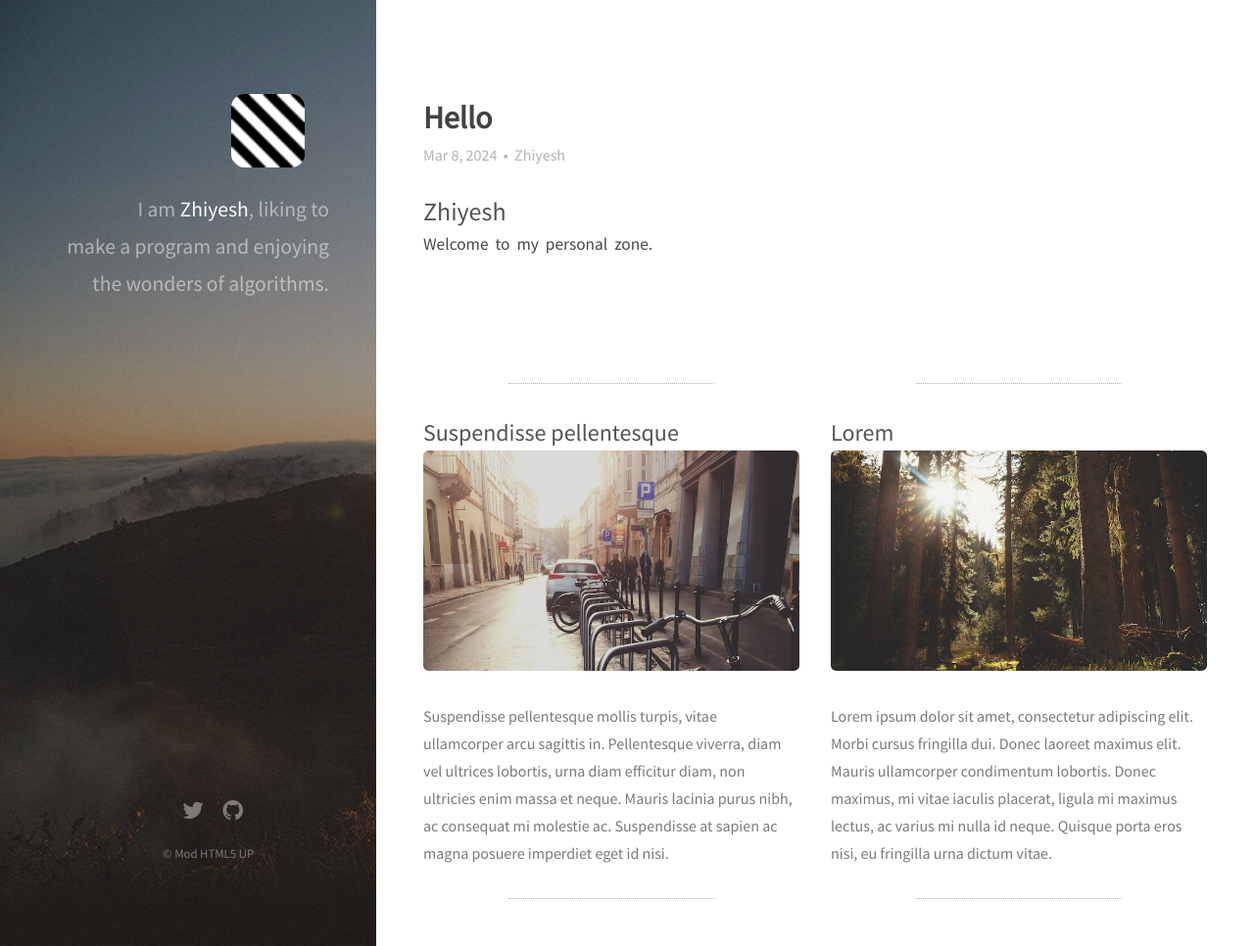
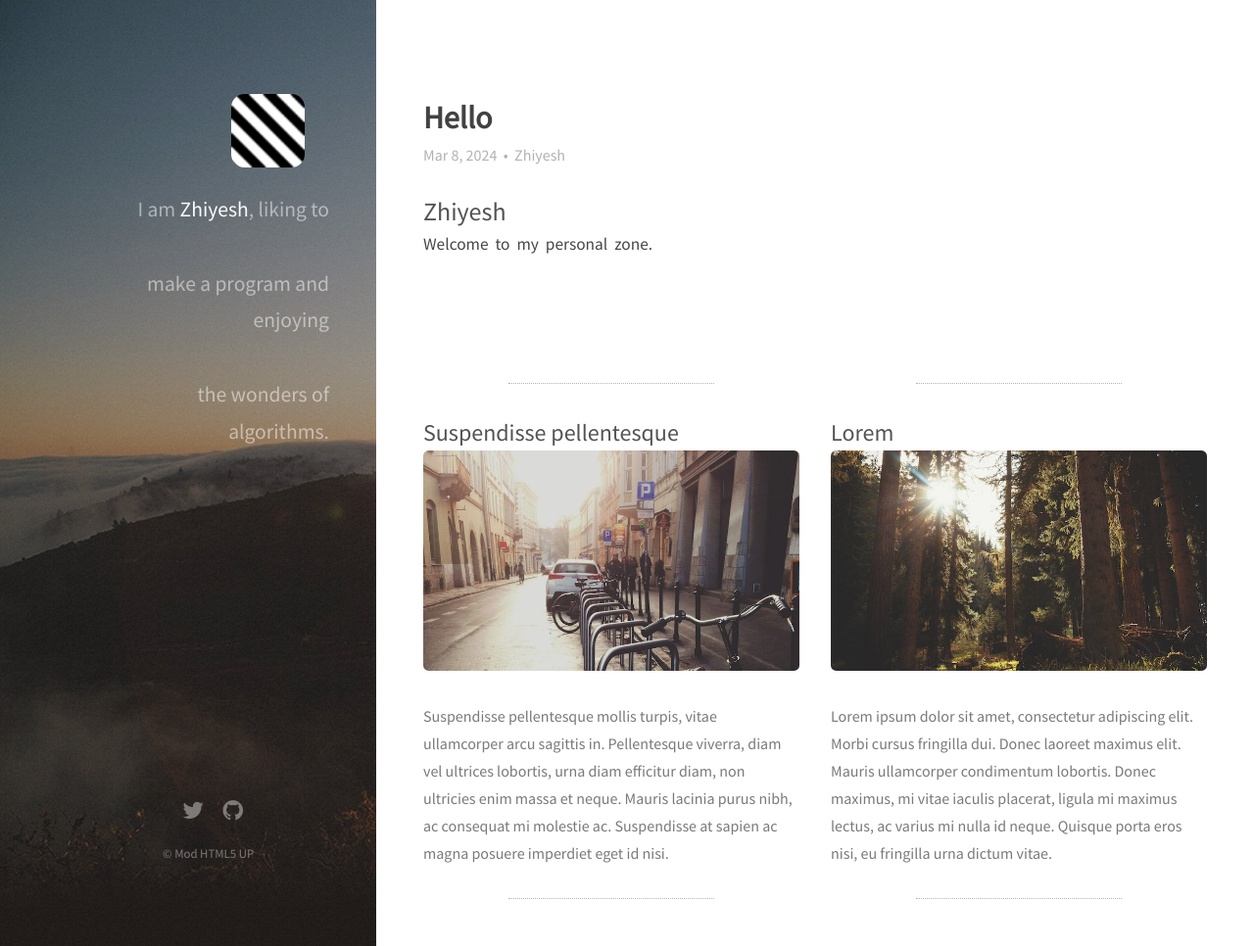
Before and after one commit to Zhiyelah/zhiyelah.github.io, a Jekyll site: the page built from index.html, in a window 1280 px wide and 966 px high. Shown: the whole window at 98% size. Built offline with Jekyll 4.4.1, drawn with Linux system fonts in a browser that asks for light colours; nearby versions of some CDN libraries.

Commit message:
Update main.css

```diff
--- a/css/main.css
+++ b/css/main.css
@@ -1585,6 +1585,7 @@
 			padding: 5px;
 			border: 1px solid #619761;
 			border-radius: 21%;
+			white-space: pre-wrap;
 		}
 
 		a.hover:hover {
@@ -2517,6 +2518,7 @@
 			font-size: 1.35em;
 			line-height: 1.75em;
 			margin: 0;
+			white-space: pre-wrap;
 		}
 
 		#header .image.avatar {
```
